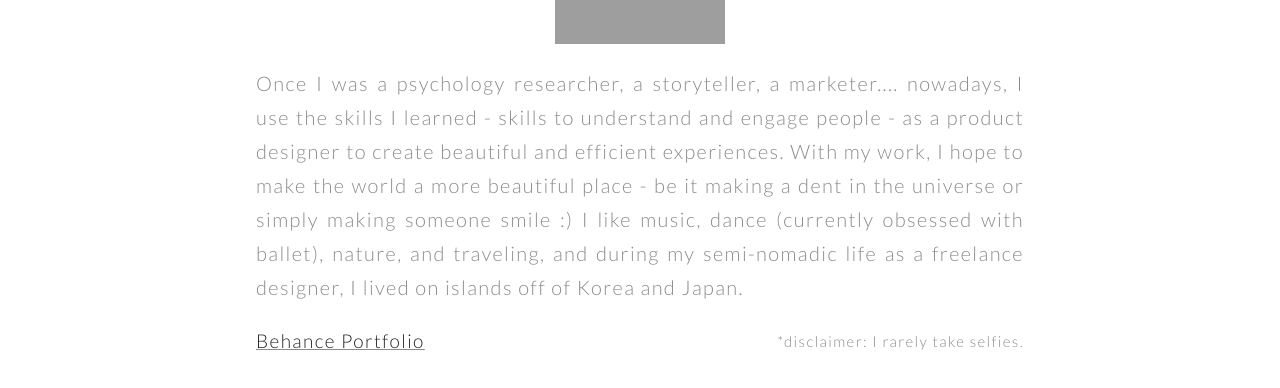
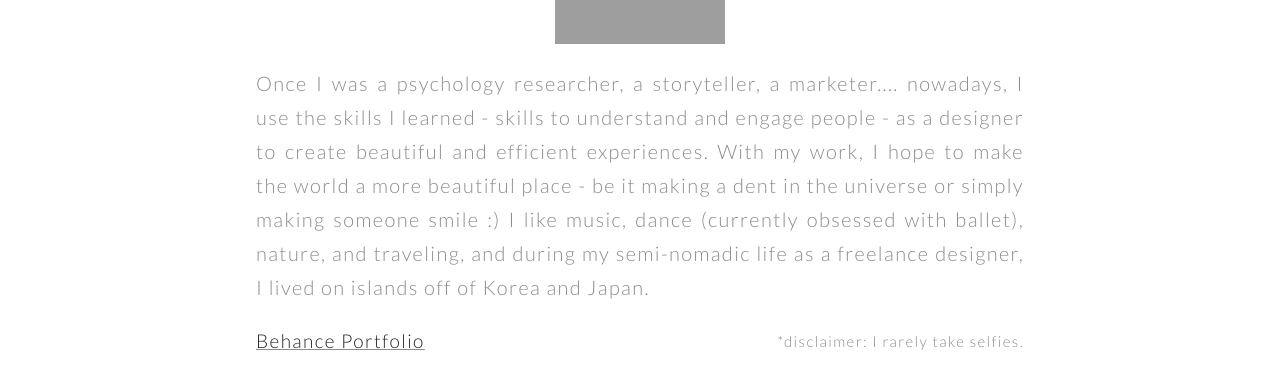
Before and after one commit to bkwon0402/bkwon0402.github.io, a Jekyll site: the page about.html, which Jekyll copies as it is, in a window 1280 px wide. Shown: the part 234-622 px from the top of the page. Built offline with Jekyll 4.4.1, drawn with Linux system fonts in a browser that asks for light colours.

Commit message:
Update about.html

```diff
--- a/about.html
+++ b/about.html
@@ -71,7 +71,7 @@
 <div class="clear">
 <div class="say">
 <div class="selfie2"><img src="/images/selfie.png"></div>
-<div class="aboutme">Once I was a psychology researcher, a storyteller, a marketer.... nowadays, I use the skills I learned - skills to understand and engage people - as a product designer to create beautiful and efficient experiences.
+<div class="aboutme">Once I was a psychology researcher, a storyteller, a marketer.... nowadays, I use the skills I learned - skills to understand and engage people - as a designer to create beautiful and efficient experiences.
 	With my work, I hope to make the world a more beautiful place - be it making a dent in the universe or simply making someone smile :) I like music, dance (currently obsessed with ballet), nature, and traveling, and during my semi-nomadic life as a freelance designer, I lived on islands off of Korea and Japan.
 <div class="clearfix">
 	<p class="disclaimer">*disclaimer: I rarely take selfies.</p>
```
